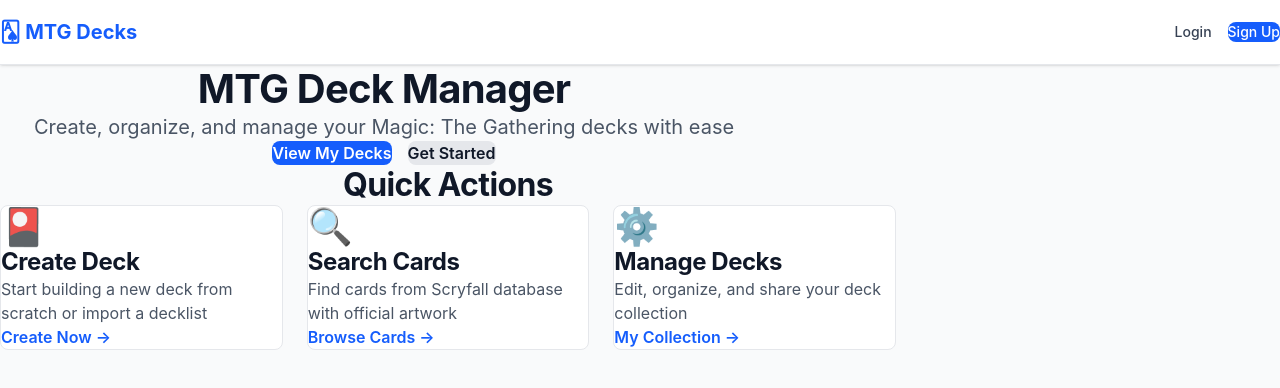
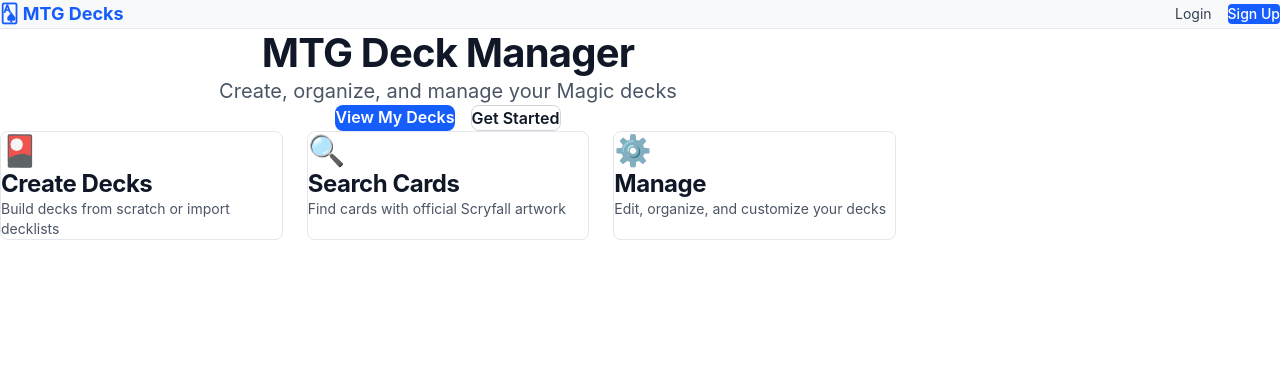
Before and after one commit to Antho-3387/ORM, a Next.js app in the folder orm/: page / in a window 1280 px wide. Shown: the top 388 px of the page. Built offline with nearby package versions, Linux system fonts and the light colour scheme.

Commit message:
refactor: apply minimal and centered design - inspired by clean white aesthetic

```diff
--- a/orm/app/auth/page.tsx
+++ b/orm/app/auth/page.tsx
@@ -35,15 +35,15 @@ export default function AuthPage() {
   }
 
   return (
-    <div className="min-h-screen bg-gray-50 flex items-center justify-center p-4">
-      <div className="w-full max-w-md bg-white rounded-lg border border-gray-200 p-8 shadow-lg">
+    <div className="min-h-screen bg-white flex items-center justify-center p-4">
+      <div className="w-full max-w-md">
         {/* Header */}
         <div className="text-center mb-8">
-          <h1 className="text-3xl font-bold text-gray-900 mb-2">
+          <h1 className="text-4xl font-bold text-gray-900 mb-2">
             {isLogin ? 'Welcome Back' : 'Create Account'}
           </h1>
-          <p className="text-gray-600 text-sm">
-            {isLogin ? 'Sign in to access your decks' : 'Join us to build your deck collection'}
+          <p className="text-gray-600">
+            {isLogin ? 'Sign in to your account' : 'Join to manage your decks'}
           </p>
         </div>
 
@@ -56,10 +56,10 @@ export default function AuthPage() {
 
         {/* Form */}
         <form onSubmit={handleSubmit} className="space-y-4">
-          {/* Name Field */}
+          {/* Name */}
           {!isLogin && (
             <div>
-              <label className="block text-sm font-semibold text-gray-900 mb-2">
+              <label className="block text-sm font-semibold text-gray-900 mb-1">
                 Full Name
               </label>
               <input
@@ -75,8 +75,8 @@ export default function AuthPage() {
 
           {/* Email */}
           <div>
-            <label className="block text-sm font-semibold text-gray-900 mb-2">
-              Email Address
+            <label className="block text-sm font-semibold text-gray-900 mb-1">
+              Email
             </label>
             <input
               type="email"
@@ -90,7 +90,7 @@ export default function AuthPage() {
 
           {/* Password */}
           <div>
-            <label className="block text-sm font-semibold text-gray-900 mb-2">
+            <label className="block text-sm font-semibold text-gray-900 mb-1">
               Password
             </label>
             <input
@@ -103,17 +103,17 @@ export default function AuthPage() {
             />
           </div>
 
-          {/* Submit Button */}
+          {/* Submit */}
           <button
             type="submit"
             disabled={loading}
-            className="w-full px-4 py-2 bg-blue-600 text-white font-semibold rounded-lg hover:bg-blue-700 transition disabled:opacity-50 disabled:cursor-not-allowed mt-6"
+            className="w-full px-4 py-2 bg-blue-600 text-white font-semibold rounded-lg hover:bg-blue-700 transition disabled:opacity-50 mt-6"
           >
             {loading ? 'Processing...' : isLogin ? 'Sign In' : 'Create Account'}
           </button>
         </form>
 
-        {/* Toggle Auth Mode */}
+        {/* Toggle */}
         <div className="mt-6 text-center">
           <p className="text-gray-600 text-sm">
             {isLogin ? "Don't have an account? " : 'Already have an account? '}
@@ -121,18 +121,15 @@ export default function AuthPage() {
               onClick={() => {
                 setIsLogin(!isLogin)
                 setError('')
-                setEmail('')
-                setPassword('')
-                setName('')
               }}
-              className="text-blue-600 font-semibold hover:text-blue-700"
+              className="text-blue-600 hover:text-blue-700 font-semibold"
             >
               {isLogin ? 'Sign up' : 'Sign in'}
             </button>
           </p>
         </div>
 
-        {/* Back Link */}
+        {/* Back */}
         <div className="mt-4 text-center">
           <Link href="/" className="text-sm text-gray-600 hover:text-gray-900">
             ← Back to Home
--- a/orm/app/page.tsx
+++ b/orm/app/page.tsx
@@ -4,71 +4,58 @@ import Link from 'next/link'
 
 export default function HomePage() {
   return (
-    <div className="min-h-screen bg-gray-50">
-      <div className="max-w-7xl mx-auto">
+    <div className="min-h-screen bg-white">
+      <div className="max-w-4xl mx-auto px-4 py-16">
         {/* Hero */}
-        <section className="px-4 py-16 md:py-24">
-          <div className="max-w-3xl mx-auto text-center">
+        <div className="text-center mb-16">
           <h1 className="text-5xl md:text-6xl font-bold text-gray-900 mb-4">
             MTG Deck Manager
           </h1>
           <p className="text-xl text-gray-600 mb-8">
-              Create, organize, and manage your Magic: The Gathering decks with ease
+            Create, organize, and manage your Magic decks
           </p>
           <div className="flex flex-col sm:flex-row gap-4 justify-center">
             <Link
               href="/decks"
-                className="px-8 py-3 bg-blue-600 text-white font-semibold rounded-lg hover:bg-blue-700 transition"
+              className="px-6 py-3 bg-blue-600 text-white font-semibold rounded-lg hover:bg-blue-700 transition"
             >
               View My Decks
             </Link>
             <Link
               href="/auth"
-                className="px-8 py-3 bg-gray-200 text-gray-900 font-semibold rounded-lg hover:bg-gray-300 transition"
+              className="px-6 py-3 border border-gray-300 text-gray-900 font-semibold rounded-lg hover:bg-gray-50 transition"
             >
               Get Started
             </Link>
           </div>
         </div>
-        </section>
 
-        {/* Quick Actions */}
-        <section className="px-4 py-16">
-          <div className="max-w-4xl mx-auto">
-            <h2 className="text-3xl font-bold text-gray-900 mb-8 text-center">Quick Actions</h2>
+        {/* Features */}
         <div className="grid grid-cols-1 md:grid-cols-3 gap-6">
-              {/* Create Deck */}
-              <div className="bg-white p-6 rounded-lg border border-gray-200 hover:shadow-lg transition">
-                <div className="text-4xl mb-4">🎴</div>
-                <h3 className="text-xl font-bold text-gray-900 mb-2">Create Deck</h3>
-                <p className="text-gray-600 mb-4">Start building a new deck from scratch or import a decklist</p>
-                <Link href="/decks/create" className="inline-block text-blue-600 hover:text-blue-700 font-semibold">
-                  Create Now →
-                </Link>
+          <div className="p-6 border border-gray-200 rounded-lg hover:shadow-md transition">
+            <div className="text-3xl mb-3">🎴</div>
+            <h3 className="text-lg font-bold text-gray-900 mb-2">Create Decks</h3>
+            <p className="text-gray-600 text-sm">
+              Build decks from scratch or import decklists
+            </p>
           </div>
 
-              {/* Search Cards */}
-              <div className="bg-white p-6 rounded-lg border border-gray-200 hover:shadow-lg transition">
-                <div className="text-4xl mb-4">🔍</div>
-                <h3 className="text-xl font-bold text-gray-900 mb-2">Search Cards</h3>
-                <p className="text-gray-600 mb-4">Find cards from Scryfall database with official artwork</p>
-                <Link href="/decks" className="inline-block text-blue-600 hover:text-blue-700 font-semibold">
-                  Browse Cards →
-                </Link>
+          <div className="p-6 border border-gray-200 rounded-lg hover:shadow-md transition">
+            <div className="text-3xl mb-3">🔍</div>
+            <h3 className="text-lg font-bold text-gray-900 mb-2">Search Cards</h3>
+            <p className="text-gray-600 text-sm">
+              Find cards with official Scryfall artwork
+            </p>
           </div>
 
-              {/* Manage Decks */}
-              <div className="bg-white p-6 rounded-lg border border-gray-200 hover:shadow-lg transition">
-                <div className="text-4xl mb-4">⚙️</div>
-                <h3 className="text-xl font-bold text-gray-900 mb-2">Manage Decks</h3>
-                <p className="text-gray-600 mb-4">Edit, organize, and share your deck collection</p>
-                <Link href="/decks" className="inline-block text-blue-600 hover:text-blue-700 font-semibold">
-                  My Collection →
-                </Link>
+          <div className="p-6 border border-gray-200 rounded-lg hover:shadow-md transition">
+            <div className="text-3xl mb-3">⚙️</div>
+            <h3 className="text-lg font-bold text-gray-900 mb-2">Manage</h3>
+            <p className="text-gray-600 text-sm">
+              Edit, organize, and customize your decks
+            </p>
           </div>
         </div>
-          </div>
-        </section>
       </div>
     </div>
   )
--- a/orm/components/Navbar.tsx
+++ b/orm/components/Navbar.tsx
@@ -14,56 +14,51 @@ export function Navbar() {
   }
 
   return (
-    <nav className="bg-white border-b border-gray-200 sticky top-0 z-50 shadow-sm">
-      <div className="max-w-7xl mx-auto px-4 sm:px-6 lg:px-8">
-        <div className="flex justify-between items-center h-16">
+    <nav className="border-b border-gray-200 py-4">
+      <div className="max-w-7xl mx-auto px-4 sm:px-6 lg:px-8 flex justify-between items-center">
         {/* Logo */}
-          <Link href="/" className="flex items-center gap-2 font-bold text-xl text-blue-600">
+        <Link href="/" className="text-blue-600 font-bold text-lg">
           🂡 MTG Decks
         </Link>
 
-          {/* Navigation */}
-          <div className="hidden md:flex items-center gap-6">
-            {isAuthenticated ? (
+        {/* Center nav */}
+        <div className="flex items-center gap-6">
+          {isAuthenticated && (
             <>
-                <Link href="/decks" className="text-gray-700 hover:text-blue-600 text-sm font-medium">
+              <Link href="/decks" className="text-gray-700 hover:text-blue-600 text-sm">
                 My Decks
               </Link>
-                <Link href="/decks/create" className="text-gray-700 hover:text-blue-600 text-sm font-medium">
+              <Link href="/decks/create" className="text-gray-700 hover:text-blue-600 text-sm">
                 Create Deck
               </Link>
             </>
-            ) : null}
+          )}
         </div>
 
-          {/* Right side - Account */}
+        {/* Right - Account */}
         <div className="flex items-center gap-4">
           {isAuthenticated ? (
             <>
-                <div className="text-sm text-gray-600">{user?.email}</div>
+              <span className="text-gray-700 text-sm">{user?.email}</span>
               <button
                 onClick={handleLogout}
-                  className="px-4 py-2 text-sm font-medium text-white bg-red-600 hover:bg-red-700 rounded-lg transition"
+                className="px-3 py-1 text-sm font-medium text-white bg-red-600 hover:bg-red-700 rounded transition"
               >
                 Logout
               </button>
             </>
           ) : (
             <>
-                <Link href="/auth" className="px-4 py-2 text-sm font-medium text-gray-700 hover:text-blue-600">
+              <Link href="/auth" className="text-gray-700 hover:text-blue-600 text-sm">
                 Login
               </Link>
-                <Link
-                  href="/auth"
-                  className="px-4 py-2 text-sm font-medium text-white bg-blue-600 hover:bg-blue-700 rounded-lg transition"
-                >
+              <Link href="/auth" className="px-3 py-1 text-sm font-medium text-white bg-blue-600 hover:bg-blue-700 rounded transition">
                 Sign Up
               </Link>
             </>
           )}
         </div>
       </div>
-      </div>
     </nav>
   )
 }
```
Also changed, not shown: orm/app/decks/[id]/page.tsx (+22 -37 lines), orm/app/decks/create/page.tsx (+20 -23 lines), orm/app/decks/page.tsx (+21 -30 lines). Lines whose indentation alone changed are shown as unchanged.
